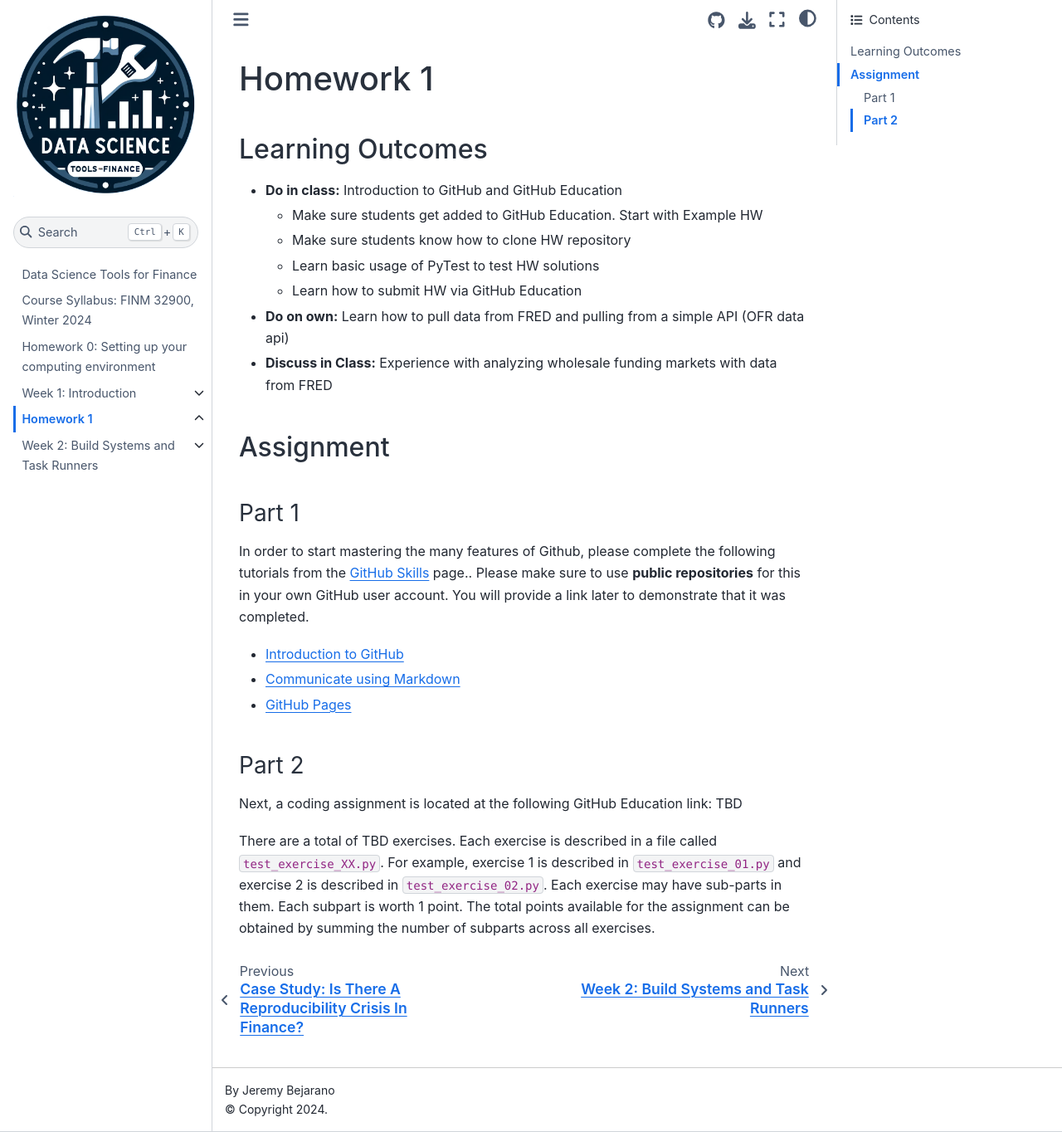
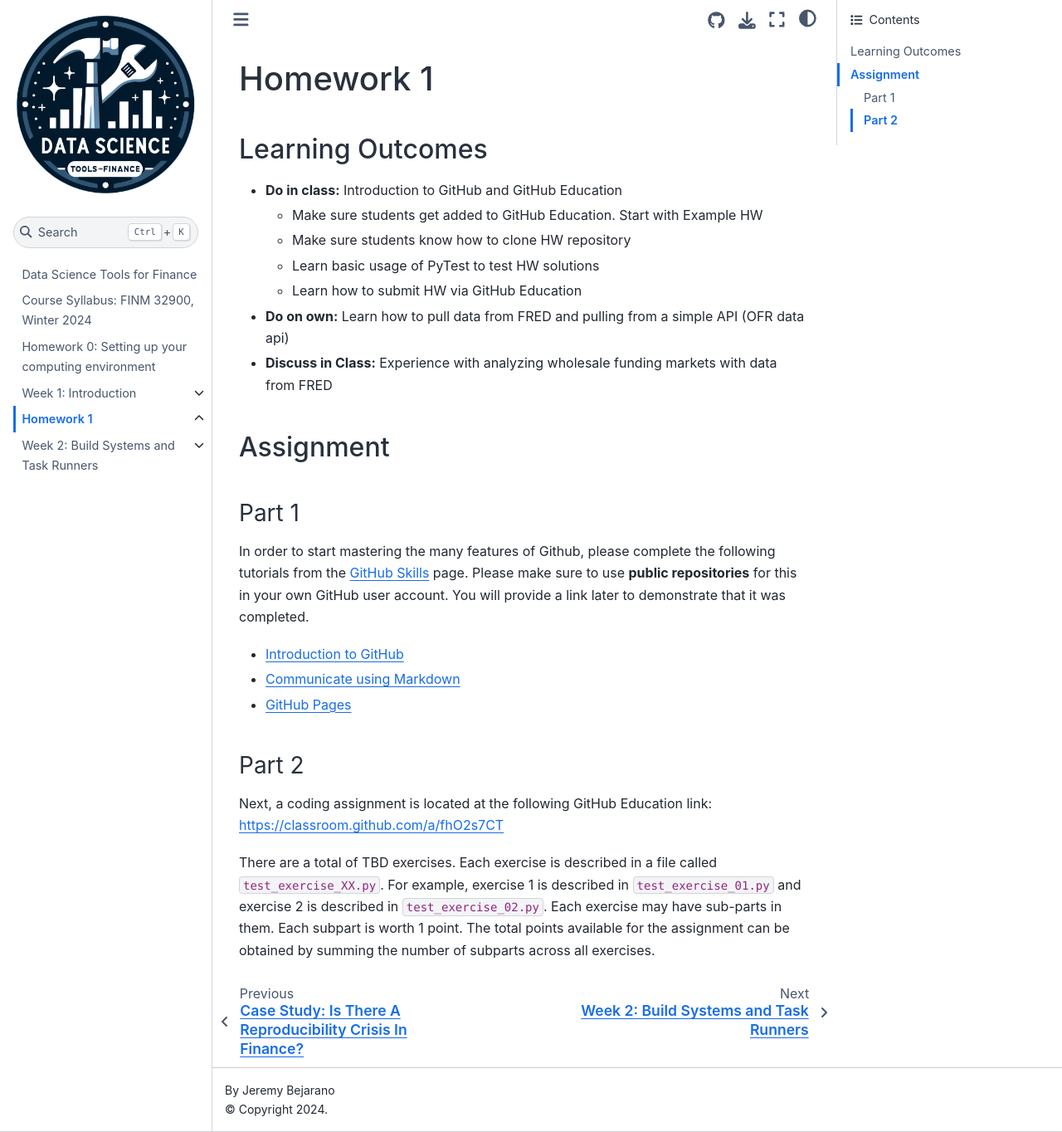
Before and after one commit to finm-32900/textbook, a Jupyter Book: the page built from lectures/Week1/HW1.md, in a window 1280 px wide and 1364 px high. Shown: the whole window at 83% size. Built offline with Jupyter Book 1.0.4 settings and Sphinx 7.4.7 and the Sphinx Book theme 1.1.4, drawn with Linux system fonts in a browser that asks for light colours; pages that are not in the unit, such as notebooks, are missing from menus.

```diff
--- a/environment.yml
+++ b/environment.yml
@@ -25,6 +25,7 @@ dependencies:
   - python-decouple>=3.8
   - python-dotenv>=1.0.0
   - pyxlsb>=1.0.10
+  - pytest>=7.4.3
   - requests>=2.31.0
   - scikit-learn>=1.3.2
   - scipy>=1.11.3
--- a/lectures/Week1/HW1.md
+++ b/lectures/Week1/HW1.md
@@ -14,7 +14,7 @@
 
 ### Part 1
 
-In order to start mastering the many features of Github, please complete the following tutorials from the [GitHub Skills](https://skills.github.com/) page.. Please make sure to use **public repositories** for this in your own GitHub user account. You will provide a link later to demonstrate that it was completed.
+In order to start mastering the many features of Github, please complete the following tutorials from the [GitHub Skills](https://skills.github.com/) page. Please make sure to use **public repositories** for this in your own GitHub user account. You will provide a link later to demonstrate that it was completed.
 
  - [Introduction to GitHub](https://github.com/skills/introduction-to-github)
  - [Communicate using Markdown](https://github.com/skills/communicate-using-markdown)
@@ -22,6 +22,6 @@ In order to start mastering the many features of Github, please complete the fol
 
 ### Part 2
 
-Next, a coding assignment is located at the following GitHub Education link: TBD
+Next, a coding assignment is located at the following GitHub Education link: https://classroom.github.com/a/fhO2s7CT
 
 There are a total of TBD exercises. Each exercise is described in a file called `test_exercise_XX.py`. For example, exercise 1 is described in `test_exercise_01.py` and exercise 2 is described in `test_exercise_02.py`. Each exercise may have sub-parts in them. Each subpart is worth 1 point. The total points available for the assignment can be obtained by summing the number of subparts across all exercises.
--- a/requirements.txt
+++ b/requirements.txt
@@ -31,6 +31,7 @@ plotnine==0.12.4
 polars==0.19.12
 python-decouple==3.8
 python-dotenv==1.0.0
+pytest==7.4.3
 pyxlsb==1.0.10
 requests==2.31.0
 scikit-learn==1.3.2
```
Also changed, not shown: dodo.py (+29 -14 lines).
